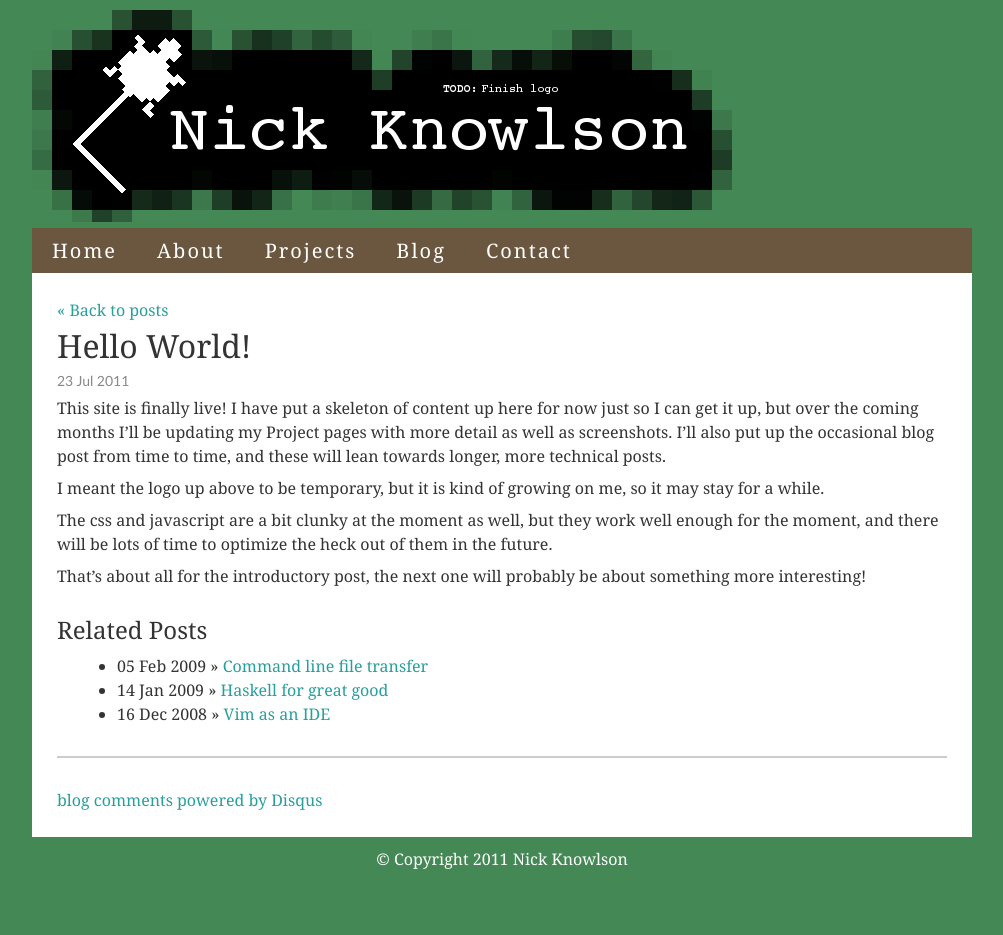
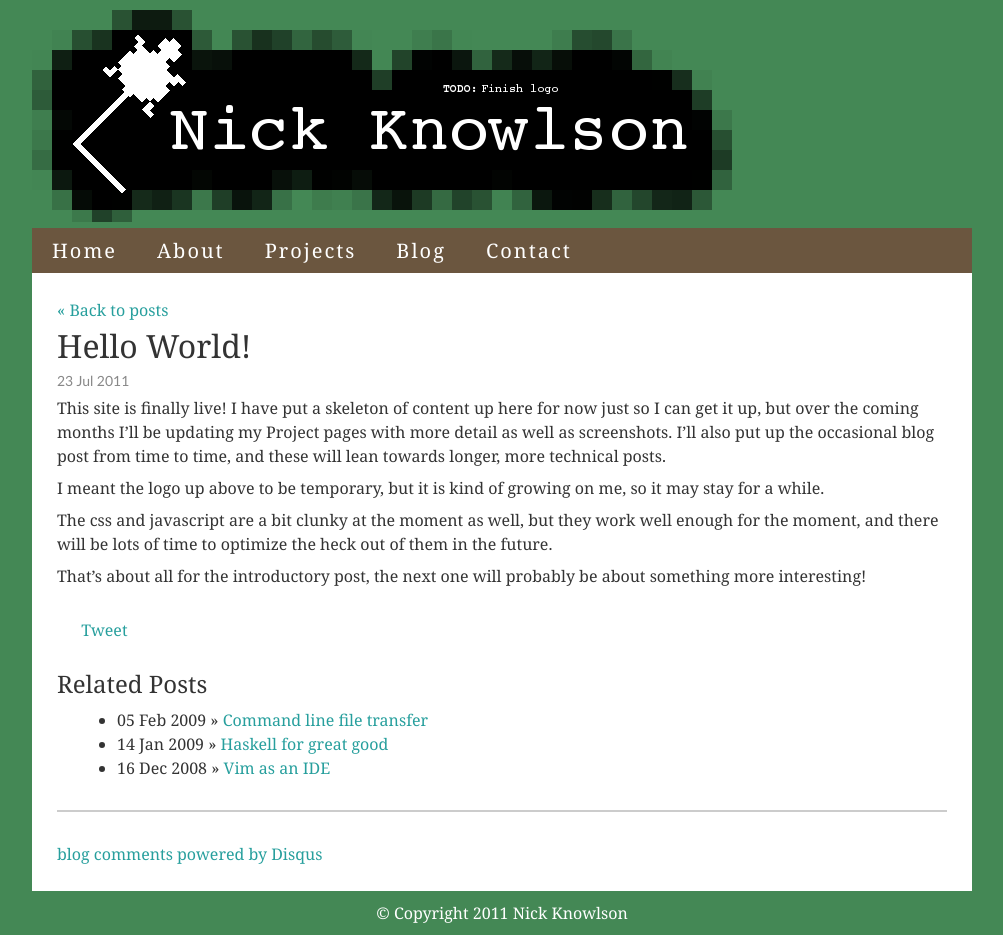
Before and after one commit to nickknw/nickknowlson.com, a Jekyll site: the page built from _posts/2011-07-23-hello-world.markdown, in a window 1280 px wide. Shown: the whole page, without its empty margins (138-1141 px from the left). Built offline with Jekyll 4.4.1, drawn with Linux system fonts in a browser that asks for light colours; nearby versions of some CDN libraries; comment, search, counter and statistics services are not loaded; before the commit the page ends 900 px from its top, so only the background shows below that.

Commit message:
add social buttons, first pass

```diff
--- /dev/null
+++ b/_includes/social.html
@@ -0,0 +1,25 @@
+<div id="socialbuttons">
+<div>
+
+    <!-- G+ -->
+    <div id="google_plus_button"><g:plusone></g:plusone>
+    <script type="text/javascript">
+      (function() {
+        var po = document.createElement('script'); po.type = 'text/javascript'; po.async = true;
+        po.src = 'https://apis.google.com/js/plusone.js';
+        var s = document.getElementsByTagName('script')[0]; s.parentNode.insertBefore(po, s);
+      })();
+    </script></div>
+
+    <!-- Twitter -->
+    <div id="twitter_button"><a href="http://twitter.com/share" class="twitter-share-button" data-count="horizontal" data-via="nickknw">Tweet</a>
+    <script type="text/javascript" src="http://platform.twitter.com/widgets.js"></script></div>
+
+    <!-- Reddit -->
+    <div id="reddit_button"><script type="text/javascript" src="http://www.reddit.com/static/button/button1.js"></script></div>
+
+    <!-- Facebook -->
+    <div id="facebook_button"><div id="fb-root"></div> <script src="http://connect.facebook.net/en_US/all.js#appId=122515937846861&amp;xfbml=1"></script><fb:like href="http://nickknowlson.com{{ page.url }}" send="false" layout="button_count" width="450" show_faces="true" action="like" font=""></fb:like></div>
+
+</div>
+</div>
--- a/_layouts/post.html
+++ b/_layouts/post.html
@@ -8,6 +8,8 @@ blog: selected
 <div id="post">
 {{ content }}
 </div>
+
+{% include social.html %}
 
 <div id="related">
   <h2>Related Posts</h2>
--- a/_layouts/project.html
+++ b/_layouts/project.html
@@ -31,6 +31,9 @@ lightbox: true
 <h2>Details</h2>
 <p>{{ content }}</p>
 
+
+{% include social.html %}
+
 {% for video in page.videos %}
     <div>video URL: {{ video[0] }} - CAPTION: {{ video[1] }}</div>
 {% endfor %}
--- a/css/style.css
+++ b/css/style.css
@@ -380,3 +380,24 @@ code {
 pre code {
     padding: 0;
 }
+
+#socialbuttons {
+    margin-left:20px;
+    vertical-align: bottom;
+    margin-top: 30px;
+    margin-bottom: 20px;
+}
+
+#socialbuttons div {
+    display: inline-block;
+    vertical-align: bottom;
+}
+
+#socialbuttons iframe { vertical-align: bottom; }
+
+#facebook_button { margin-left: 30px; }
+#reddit_button { margin-left: 30px; }
+#reddit_button iframe { margin-bottom: -3px; }
+
+/*#facebook_button, #google_button, #reddit_button, #twitter_button {
+}*/
```
